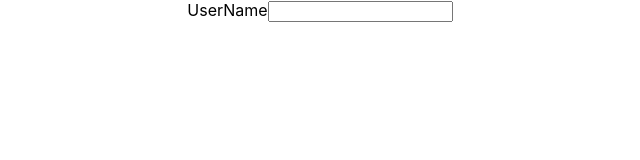
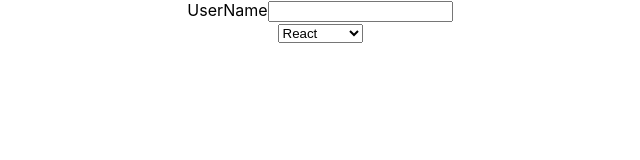
Before and after one commit to lyonsouma/React-Projects, a React (Create React App) app: page / in a window 1280 px wide. Shown: the top 160 px of the page, without its empty margins (320-960 px from the left). Built offline with nearby package versions, Linux system fonts and the light colour scheme.

Commit message:
Select and options in form

```diff
--- a/src/components/Form.js
+++ b/src/components/Form.js
@@ -6,13 +6,20 @@ class Form extends Component{
         super();
 
         this.state = {
-            userName : ''
+            userName : '',
+            Topic : 'React'
         }
     }
     UpdateUserInput = (event)=> {
       this.setState({
         userName : event.target.value
       })
+    }
+
+    ChangeTopic = (event)=>{
+        this.setState({
+            Topic : event.target.value
+        })
     }
     render(){
         return(
@@ -21,6 +28,13 @@ class Form extends Component{
                     <label>UserName</label>
                     <input type="" value={this.state.userName} onChange={this.UpdateUserInput}></input>
                 </div>
+                <div>
+                    <select value={this.state.Topic} onChange={this.ChangeTopic}>
+                        <option>React</option>
+                        <option>Python</option>
+                        <option>JavaScript</option>
+                    </select>
+                </div>
             </form>
         )
     }
```
